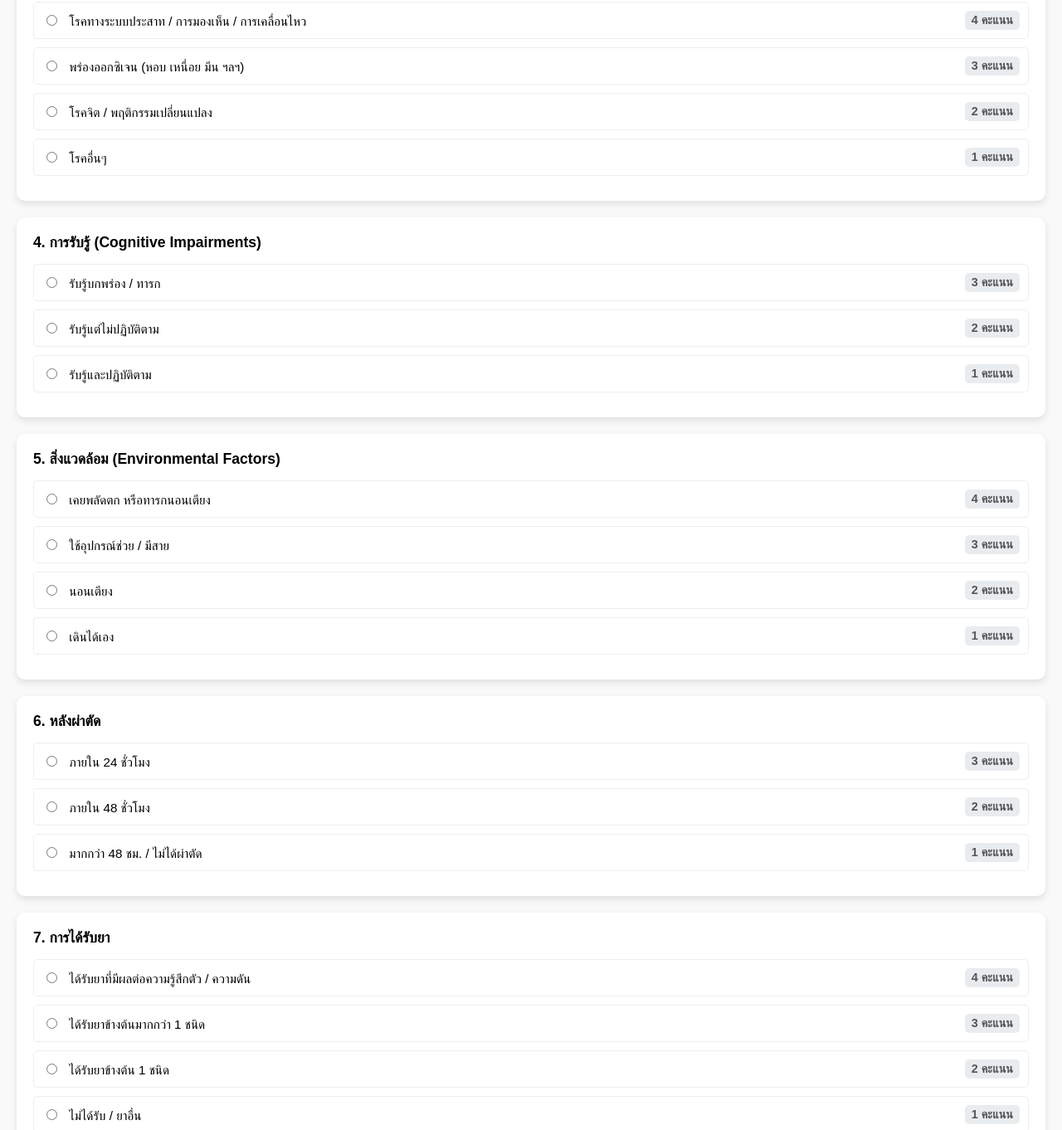
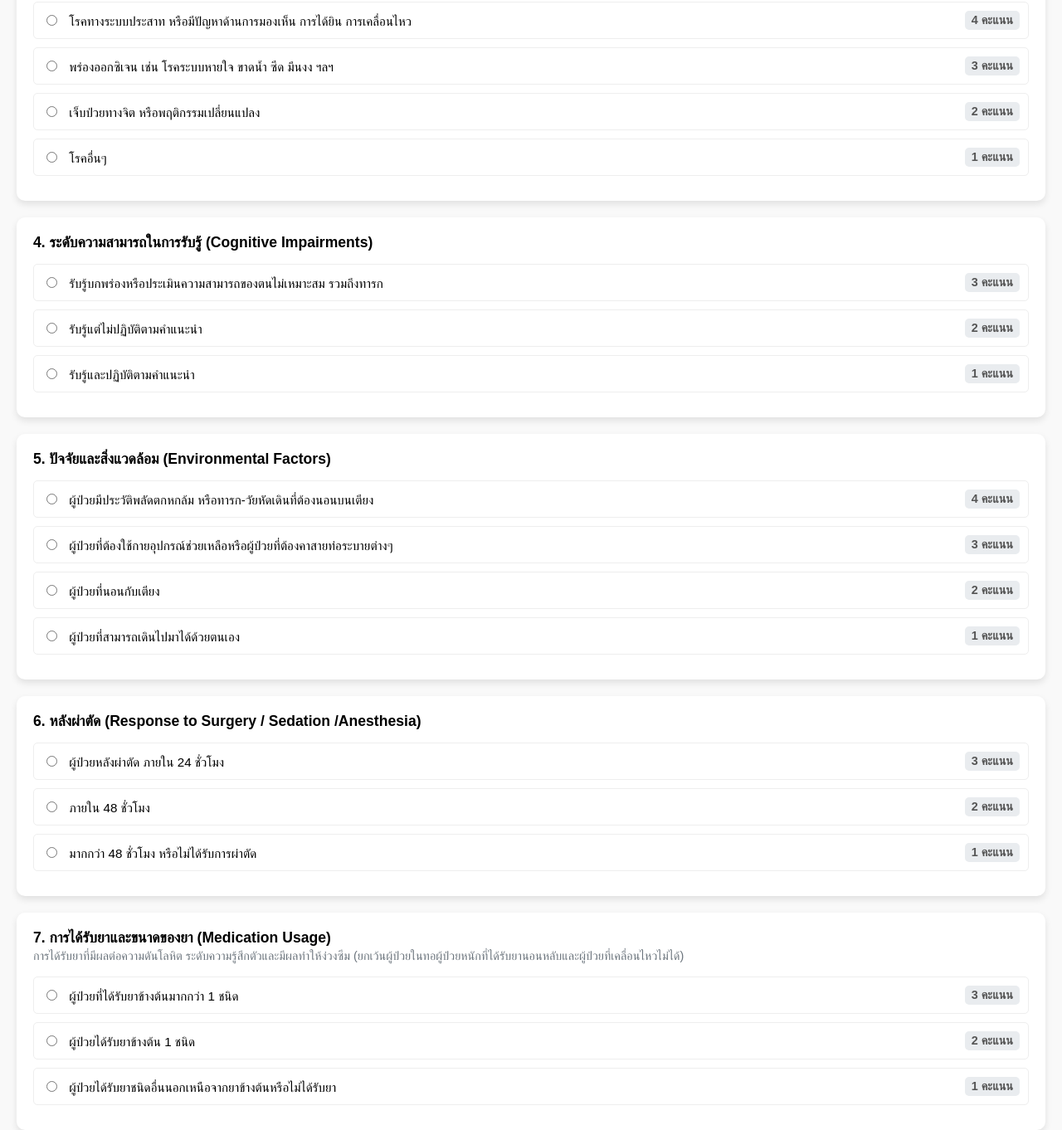
Before and after one commit to korakot7576/Humpty-Dumpty-Scale, a plain HTML site: page index.html in a window 1280 px wide. Shown: the part 660-2022 px from the top of the page at 83% size. Drawn offline with Linux system fonts and the light colour scheme.

Commit message:
Change Q&A

```diff
--- a/index.html
+++ b/index.html
@@ -1,8 +1,8 @@
 <!DOCTYPE html>
 <html lang="th">
   <head>
-  <meta charset="UTF-8">
-  <meta name="viewport" content="width=device-width, initial-scale=1.0">
+    <meta charset="UTF-8" />
+    <meta name="viewport" content="width=device-width, initial-scale=1.0" />
     <title>แบบประเมินความเสี่ยงการพลัดตกหกล้มในเด็ก</title>
     <style>
       html {
@@ -23,7 +23,7 @@
         background: white;
         padding: 20px;
         border-radius: 10px;
-      box-shadow: 0 4px 8px rgba(0,0,0,0.1);
+        box-shadow: 0 4px 8px rgba(0, 0, 0, 0.1);
         margin-bottom: 20px;
       }
       .question {
@@ -57,11 +57,12 @@
         border-radius: 5px;
         font-size: 0.9rem;
       }
-    .results, .criteria {
+      .results,
+      .criteria {
         background: white;
         padding: 20px;
         border-radius: 10px;
-      box-shadow: 0 4px 8px rgba(0,0,0,0.1);
+        box-shadow: 0 4px 8px rgba(0, 0, 0, 0.1);
         margin-top: 20px;
       }
       h3 {
@@ -129,67 +130,89 @@
         <h3>เกณฑ์การแปลผล</h3>
         <ul>
           <li><strong>ความเสี่ยงต่ำ (Low Risk):</strong> คะแนน 7-11</li>
-            <li><strong>ความเสี่ยงปานกลาง (Moderate Risk):</strong> คะแนน 12-16</li>
-            <li><strong>ความเสี่ยงสูง (High Risk):</strong> คะแนน 17 คะแนนขึ้นไป</li>
+          <li>
+            <strong>ความเสี่ยงปานกลาง (Moderate Risk):</strong> คะแนน 12-16
+          </li>
+          <li>
+            <strong>ความเสี่ยงสูง (High Risk):</strong> คะแนน 17 คะแนนขึ้นไป
+          </li>
         </ul>
       </div>
 
-    <button type="button" id="clearBtn" onclick="clearForm()">ล้างข้อมูล (Clear Data)</button>
+      <button type="button" id="clearBtn" onclick="clearForm()">
+        ล้างข้อมูล (Clear Data)
+      </button>
     </form>
 
     <script>
       const questions = [
         {
           title: "1. อายุ (Age)",
-        options: [["ต่ำกว่า 3 ปี", 4], ["3 – 7 ปี", 3], ["7 - 13 ปี", 2], ["มากกว่า 13 ปี", 1]]
+          options: [
+            ["ต่ำกว่า 3 ปี", 4],
+            ["3 – 7 ปี", 3],
+            ["7 - 13 ปี", 2],
+            ["มากกว่า 13 ปี", 1],
+          ],
         },
         {
           title: "2. เพศ (Gender)",
-        options: [["ชาย", 2], ["หญิง", 1]]
+          options: [
+            ["ชาย", 2],
+            ["หญิง", 1],
+          ],
         },
         {
           title: "3. การวินิจฉัยโรค (Diagnosis)",
           options: [
-          ["โรคทางระบบประสาท / การมองเห็น / การเคลื่อนไหว", 4],
-          ["พร่องออกซิเจน (หอบ เหนื่อย มึน ฯลฯ)", 3],
-          ["โรคจิต / พฤติกรรมเปลี่ยนแปลง", 2],
-          ["โรคอื่นๆ", 1]
-        ]
+            [
+              "โรคทางระบบประสาท หรือมีปัญหาด้านการมองเห็น การได้ยิน การเคลื่อนไหว",
+              4,
+            ],
+            ["พร่องออกซิเจน เช่น โรคระบบหายใจ ขาดน้ำ ซีด มึนงง ฯลฯ", 3],
+            ["เจ็บป่วยทางจิต หรือพฤติกรรมเปลี่ยนแปลง", 2],
+            ["โรคอื่นๆ", 1],
+          ],
         },
         {
-        title: "4. การรับรู้ (Cognitive Impairments)",
+          title: "4. ระดับความสามารถในการรับรู้ (Cognitive Impairments)",
           options: [
-          ["รับรู้บกพร่อง / ทารก", 3],
-          ["รับรู้แต่ไม่ปฏิบัติตาม", 2],
-          ["รับรู้และปฏิบัติตาม", 1]
-        ]
+            ["รับรู้บกพร่องหรือประเมินความสามารถของตนไม่เหมาะสม รวมถึงทารก", 3],
+            ["รับรู้แต่ไม่ปฏิบัติตามคำแนะนำ", 2],
+            ["รับรู้และปฏิบัติตามคำแนะนำ", 1],
+          ],
         },
         {
-        title: "5. สิ่งแวดล้อม (Environmental Factors)",
+          title: "5. ปัจจัยและสิ่งแวดล้อม (Environmental Factors)",
           options: [
-          ["เคยพลัดตก หรือทารกนอนเตียง", 4],
-          ["ใช้อุปกรณ์ช่วย / มีสาย", 3],
-          ["นอนเตียง", 2],
-          ["เดินได้เอง", 1]
-        ]
+            [
+              "ผู้ป่วยมีประวัติพลัดตกหกล้ม หรือทารก-วัยหัดเดินที่ต้องนอนบนเตียง",
+              4,
+            ],
+            [
+              "ผู้ป่วยที่ต้องใช้กายอุปกรณ์ช่วยเหลือหรือผู้ป่วยที่ต้องคาสายท่อระบายต่างๆ",
+              3,
+            ],
+            ["ผู้ป่วยที่นอนกับเตียง", 2],
+            ["ผู้ป่วยที่สามารถเดินไปมาได้ด้วยตนเอง", 1],
+          ],
         },
         {
-        title: "6. หลังผ่าตัด",
+          title: "6. หลังผ่าตัด (Response to Surgery / Sedation /Anesthesia)",
           options: [
-          ["ภายใน 24 ชั่วโมง", 3],
+            ["ผู้ป่วยหลังผ่าตัด ภายใน 24 ชั่วโมง", 3],
             ["ภายใน 48 ชั่วโมง", 2],
-          ["มากกว่า 48 ชม. / ไม่ได้ผ่าตัด", 1]
-        ]
+            ["มากกว่า 48 ชั่วโมง หรือไม่ได้รับการผ่าตัด", 1],
+          ],
         },
         {
-        title: "7. การได้รับยา",
+          title: "7. การได้รับยาและขนาดของยา (Medication Usage)<br><small style='font-weight: normal; color: #6c757d; font-size: 0.9rem;'>การได้รับยาที่มีผลต่อความดันโลหิต ระดับความรู้สึกตัวและมีผลทำให้ง่วงซึม (ยกเว้นผู้ป่วยในทอผู้ป่วยหนักที่ได้รับยานอนหลับและผู้ป่วยที่เคลื่อนไหวไม่ได้)</small>",
           options: [
-          ["ได้รับยาที่มีผลต่อความรู้สึกตัว / ความดัน", 4],
-          ["ได้รับยาข้างต้นมากกว่า 1 ชนิด", 3],
-          ["ได้รับยาข้างต้น 1 ชนิด", 2],
-          ["ไม่ได้รับ / ยาอื่น", 1]
-        ]
-      }
+            ["ผู้ป่วยที่ได้รับยาข้างต้นมากกว่า 1 ชนิด", 3],
+            ["ผู้ป่วยได้รับยาข้างต้น 1 ชนิด", 2],
+            ["ผู้ป่วยได้รับยาชนิดอื่นนอกเหนือจากยาข้างต้นหรือไม่ได้รับยา", 1],
+          ],
+        },
       ];
 
       const formDiv = document.getElementById("questions");
@@ -213,7 +236,9 @@
       function updateScore() {
         let total = 0;
         for (let i = 0; i < questions.length; i++) {
-        const selected = document.querySelector(`input[name="q${i}"]:checked`);
+          const selected = document.querySelector(
+            `input[name="q${i}"]:checked`
+          );
           if (selected) total += parseInt(selected.value);
         }
         document.getElementById("total").textContent = total;
@@ -237,10 +262,10 @@
 
       function clearForm() {
         const radioButtons = document.querySelectorAll('input[type="radio"]');
-      radioButtons.forEach(radio => radio.checked = false);
+        radioButtons.forEach((radio) => (radio.checked = false));
         updateScore();
         // เลื่อนหน้าจอไปด้านบนสุด
-      window.scrollTo({ top: 0, behavior: 'smooth' });
+        window.scrollTo({ top: 0, behavior: "smooth" });
       }
 
       // Initial call to set default state
```
Lines whose indentation alone changed are shown as unchanged.
